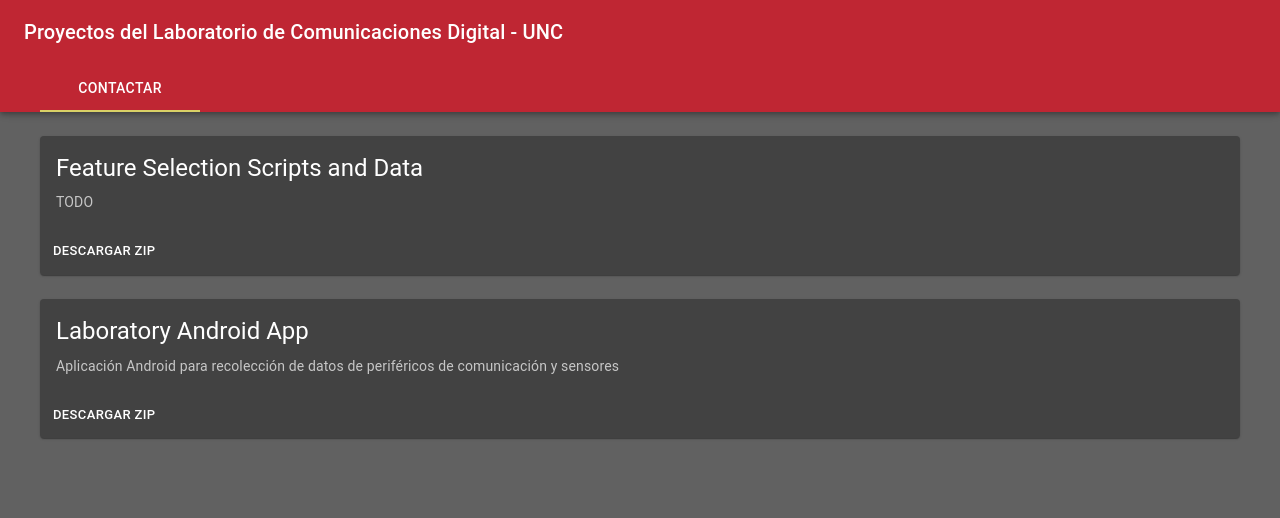
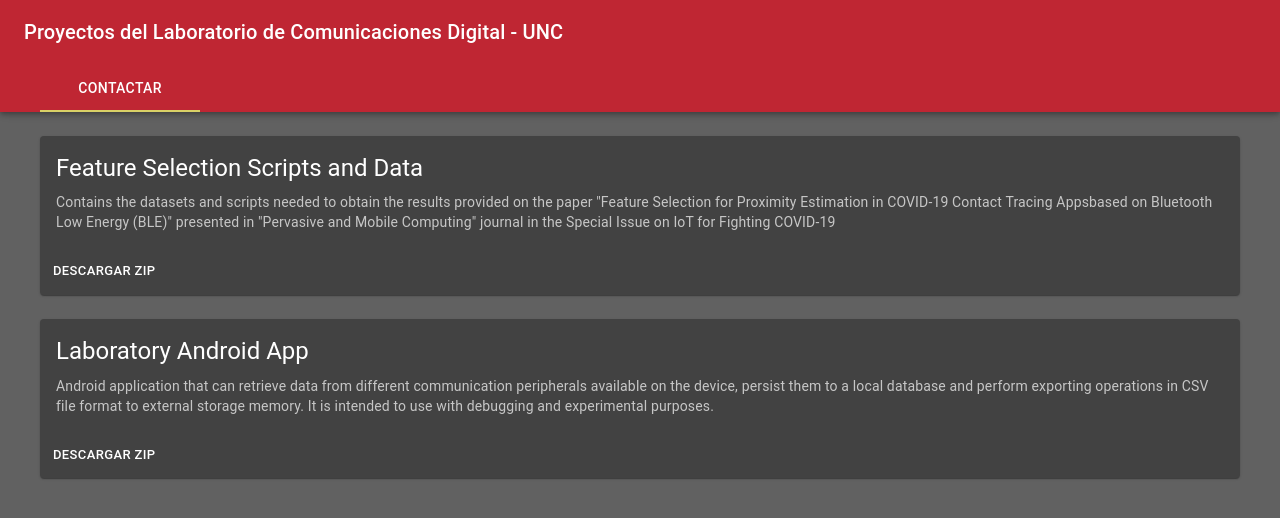
Before and after one commit to LCD-UNC/home, a React (Create React App) app: page / in a window 1280 px wide. Shown: the top 518 px of the page. Built offline with nearby package versions, Linux system fonts and the light colour scheme.

Commit message:
full description of repos: Feature Selection and Android app

```diff
--- a/package.json
+++ b/package.json
@@ -1,5 +1,5 @@
 {
-  "homepage": "http://lcd-unc.github.io/home",
+  "homepage": "http://lcd-unc.github.io",
   "name": "lcd-unc.github.io",
   "version": "0.1.0",
   "private": true,
--- a/public/index.html
+++ b/public/index.html
@@ -7,7 +7,7 @@
     <meta name="theme-color" content="#000000" />
     <meta
       name="description"
-      content="Web site created using create-react-app"
+      content="Proyectos del Laboratorio de Comunicaciones Digital - UNC"
     />
     <link rel="apple-touch-icon" href="%PUBLIC_URL%/logo192.png" />
     <!--
@@ -24,7 +24,7 @@
       work correctly both with client-side routing and a non-root public URL.
       Learn how to configure a non-root public URL by running `npm run build`.
     -->
-    <title>React App</title>
+    <title>Proyectos LCD</title>
   </head>
   <body>
     <noscript>You need to enable JavaScript to run this app.</noscript>
--- a/src/App.js
+++ b/src/App.js
@@ -98,11 +98,19 @@ function App() {
 
                 <ProjectTab value={value} index={0}>
                     <Grid container spacing={3}>
-                        <RepoCard image="" title="Feature Selection Scripts and Data" description="TODO"
+                        <RepoCard image="" title="Feature Selection Scripts and Data" description='Contains the datasets and
+                                    scripts needed to obtain the results provided on the paper "Feature Selection for Proximity
+                                    Estimation in COVID-19 Contact Tracing Appsbased on Bluetooth Low Energy (BLE)" presented in
+                                    "Pervasive and Mobile Computing" journal in the Special Issue on IoT for Fighting COVID-19'
+
                             zipUrl="https://github.com/LCD-UNC/contactar_feature_selection/archive/master.zip"
                             githubUrl="https://github.com/LCD-UNC/contactar_feature_selection" />
 
-                        <RepoCard image="" title="Laboratory Android App" description="Aplicación Android para recolección de datos de periféricos de comunicación y sensores"
+                        <RepoCard image="" title="Laboratory Android App" description="Android application that can retrieve data
+                                    from different communication peripherals available on the device, persist them to a local database and
+                                    perform exporting operations in CSV file format to external storage memory. It is intended to use with
+                                    debugging and experimental purposes."
+
                             zipUrl="https://github.com/LCD-UNC/contactar_laboratory_android_app/archive/master.zip"
                             githubUrl="https://github.com/LCD-UNC/contactar_laboratory_android_app" />
                     </Grid>
```
Also changed, not shown: 1 other file (tests, documents, lock files or other folders).
